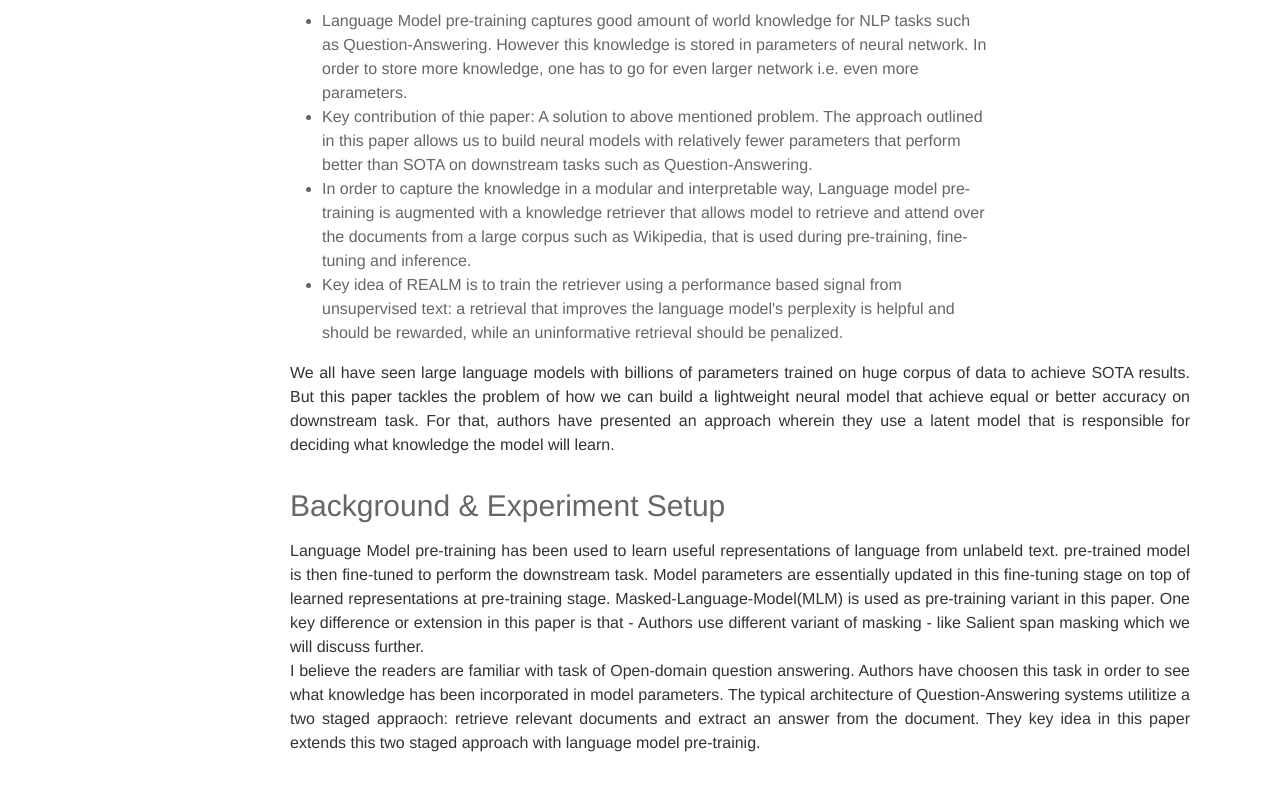
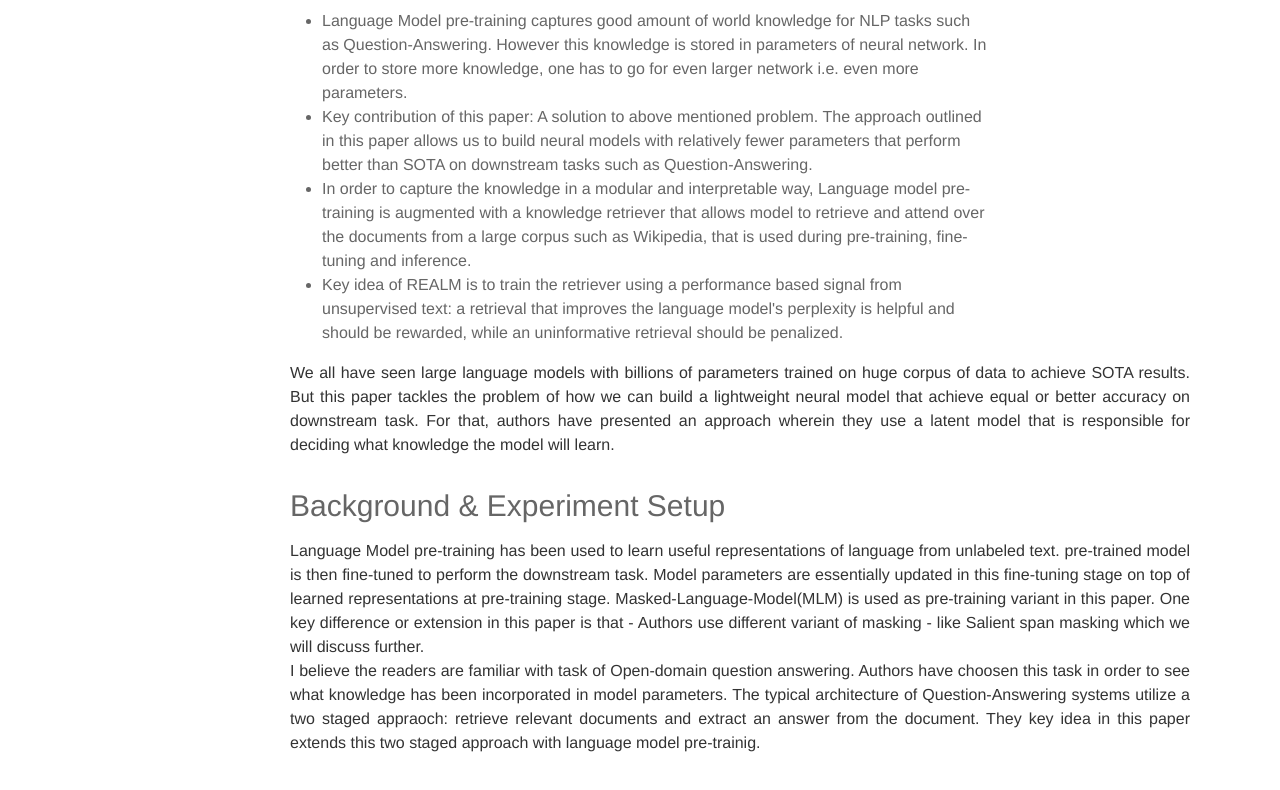
Before and after one commit to kartikperisetla/kartikperisetla.github.io, a Jekyll site: the page built from _posts/2021-02-10-retrieval-augmented-language-model-pre-training.markdown, in a window 1280 px wide and 1400 px high. Shown: the part 387-1177 px from the top of the window. Built offline with Jekyll 4.4.1, drawn with Linux system fonts in a browser that asks for light colours; nearby versions of some CDN libraries; some of the changed text lies outside the part shown.

Commit message:
nit update

```diff
--- a/_posts/2021-02-10-retrieval-augmented-language-model-pre-training.markdown
+++ b/_posts/2021-02-10-retrieval-augmented-language-model-pre-training.markdown
@@ -29,7 +29,7 @@
         Language Model pre-training captures good amount of world knowledge for NLP tasks such as Question-Answering. However this knowledge is stored in parameters of neural network. In order to store more knowledge, one has to go for even larger network i.e. even more parameters.
     </li>
     <li>
-        Key contribution of thie paper: A solution to above mentioned problem. The approach outlined in this paper allows us to build neural models with relatively fewer parameters that perform better than SOTA on downstream tasks such as Question-Answering.
+        Key contribution of this paper: A solution to above mentioned problem. The approach outlined in this paper allows us to build neural models with relatively fewer parameters that perform better than SOTA on downstream tasks such as Question-Answering.
     </li>
     <li>
         In order to capture the knowledge in a modular and interpretable way, Language model pre-training is augmented with a knowledge retriever that allows model to retrieve and attend over the documents from a large corpus such as Wikipedia, that is used during pre-training, fine-tuning and inference.
@@ -46,9 +46,9 @@
 
 <h3>Background & Experiment Setup</h3>
 <p align="justify">
-    Language Model pre-training has been used to learn useful representations of language from unlabeld text. pre-trained model is then fine-tuned to perform the downstream task. Model parameters are essentially updated in this fine-tuning stage on top of learned representations at pre-training stage. Masked-Language-Model(MLM) is used as pre-training variant in this paper. One key difference or extension in this paper is that - Authors use different variant of masking - like Salient span masking which we will discuss further.
+    Language Model pre-training has been used to learn useful representations of language from unlabeled text. pre-trained model is then fine-tuned to perform the downstream task. Model parameters are essentially updated in this fine-tuning stage on top of learned representations at pre-training stage. Masked-Language-Model(MLM) is used as pre-training variant in this paper. One key difference or extension in this paper is that - Authors use different variant of masking - like Salient span masking which we will discuss further.
     <br/>
-    I believe the readers are familiar with task of Open-domain question answering. Authors have choosen this task in order to see what knowledge has been incorporated in model parameters. The typical architecture of Question-Answering systems utilitize a two staged appraoch: retrieve relevant documents and extract an answer from the document. They key idea in this paper extends this two staged approach with language model pre-trainig.
+    I believe the readers are familiar with task of Open-domain question answering. Authors have choosen this task in order to see what knowledge has been incorporated in model parameters. The typical architecture of Question-Answering systems utilize a two staged appraoch: retrieve relevant documents and extract an answer from the document. They key idea in this paper extends this two staged approach with language model pre-trainig.
 </p>
 <h3>Key Contributions</h3>
 <p align="justify">
@@ -135,9 +135,26 @@
 
 <h3>Knowledge Augmented Encoder</h3>
 <p align="justify">
-Given an input x and a retrieved document z, Knowledge Augmented Encoder defines p(y|z,x).
-input x and retrieved document z are joined into a single sequence and fed into a different BERT model and [CLS] token representation is used as a pooled representation of the sequence. They key idea is to allow cross attention between input x and document x before predicting y.
-<br/><br/> Just to refresh, below figure shows what cross attention does- In encoder-decoder setting, on decoder side for each timestep decoded so far, the representation for each token is recomputed using the cross attention. That is, using each token decoded so far as query and using representation from last layer from encoder as key-value, attention is computed and each token representation on decoder side is recomputed.
+<ul>
+<li>
+    Given an input x and a retrieved document z, Knowledge Augmented Encoder defines p(y|z,x).
+</li>
+<li>
+    Input x and retrieved document z are joined into a single sequence and fed into a different BERT model and [CLS] token representation is used as a pooled representation of the sequence.
+</li>
+<li>
+    They key idea is to allow cross attention between input x and document x before predicting y.
+</li>
+</ul>
+
+
+<br/><br/> Just to refresh, below figure shows <strong>what cross attention does</strong>
+<ul>
+<li>In encoder-decoder setting, on decoder side for each timestep decoded so far, the representation for each token is recomputed using the cross attention.
+</li>
+<li>That is, using each token decoded so far as query and using representation from last layer from encoder as key-value, attention is computed and each token representation on decoder side is recomputed.
+</li>
+</ul>
 </p>
 <img class="center" width="650px" src="{{ site.baseurl }}/assets/img/blog/cross_attention.png"/>
 <br/>
```
